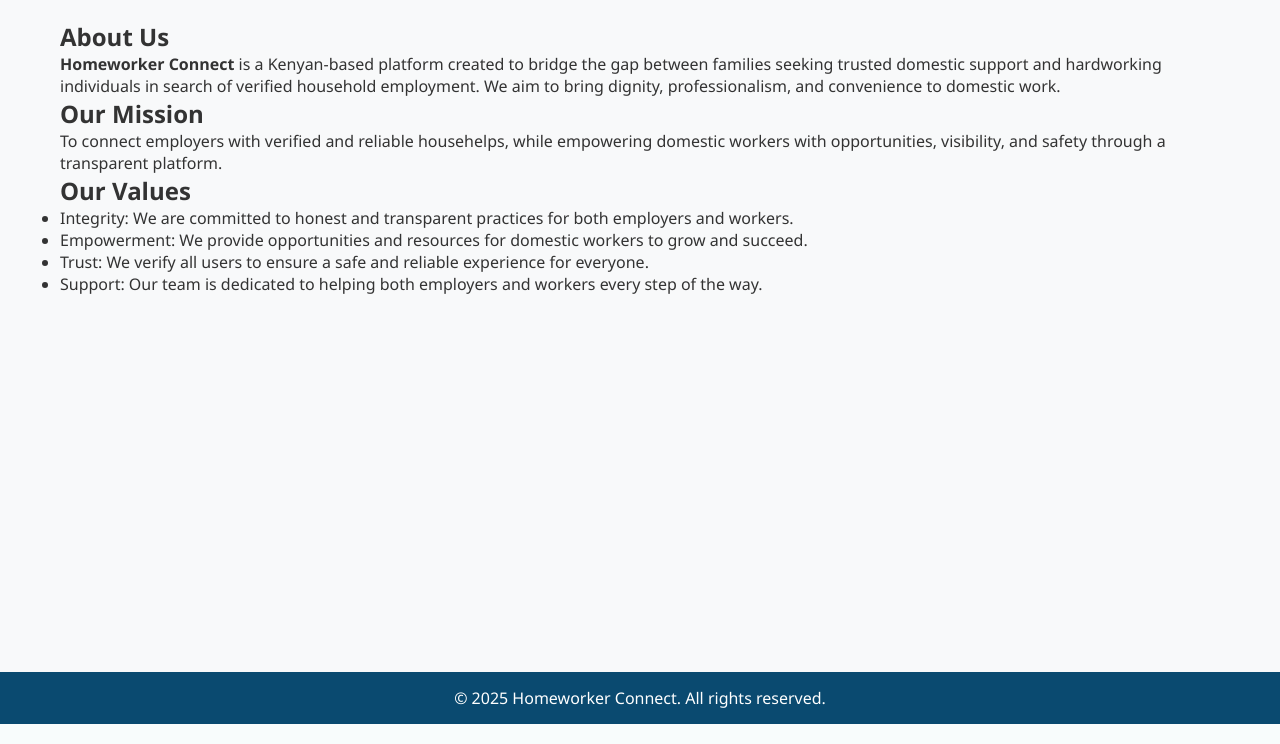
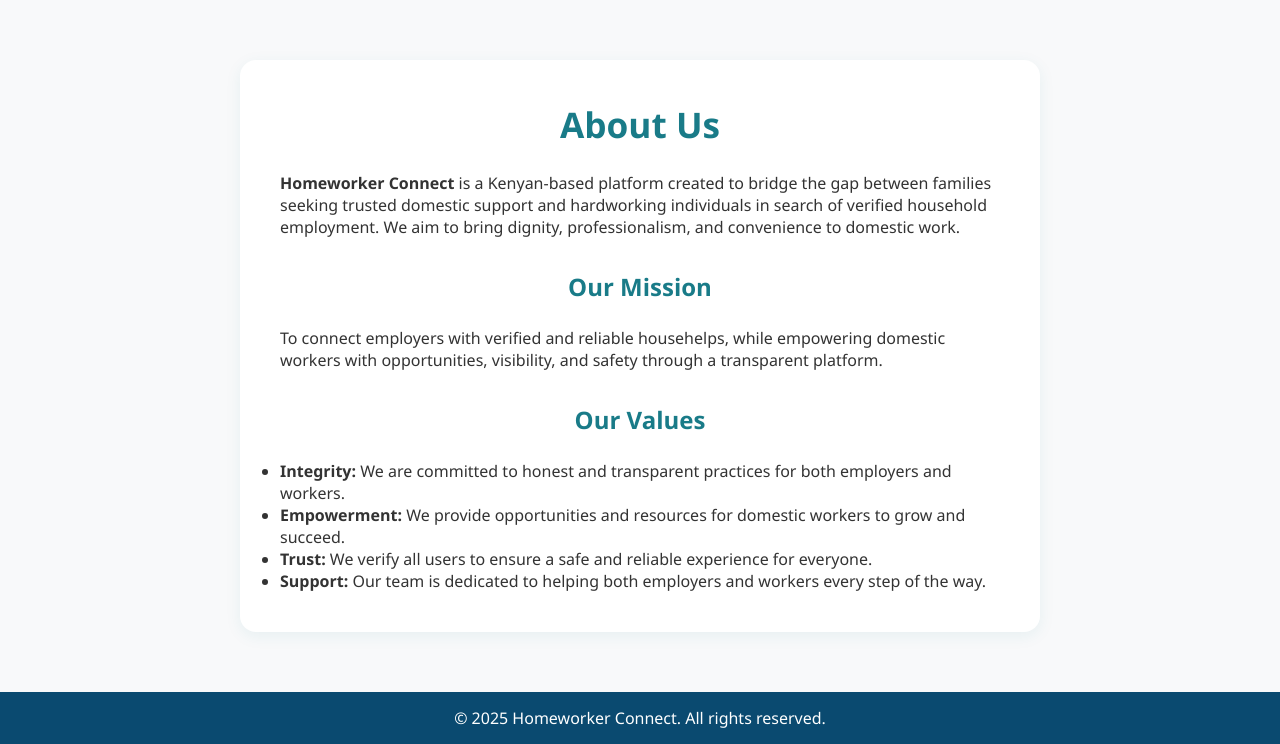
Before and after one commit to kenprohosting/Homeworker.info, a PHP site: page /houselp/about.php in a window 1280 px wide. Shown: the part 76-820 px from the top of the page. Run offline with PHP 8.4, Linux system fonts and the light colour scheme.

Commit message:
Unify About and Contact Us pages with FAQ card style for consistent layout

```diff
--- a/about.php
+++ b/about.php
@@ -32,19 +32,19 @@ $isLoggedIn = isset($_SESSION['employer_name']);
 
 <!-- About Page Content -->
 <main>
-  <div class="container">
-    <h2>About Us</h2>
+  <div class="faq-container">
+    <div class="faq-title">About Us</div>
     <p><strong>Homeworker Connect</strong> is a Kenyan-based platform created to bridge the gap between families seeking trusted domestic support and hardworking individuals in search of verified household employment. We aim to bring dignity, professionalism, and convenience to domestic work.</p>
 
-    <h2>Our Mission</h2>
+    <div class="faq-title" style="font-size:1.5rem; margin-top:32px;">Our Mission</div>
     <p>To connect employers with verified and reliable househelps, while empowering domestic workers with opportunities, visibility, and safety through a transparent platform.</p>
 
-    <h2>Our Values</h2>
+    <div class="faq-title" style="font-size:1.5rem; margin-top:32px;">Our Values</div>
     <ul>
-      <li>Integrity: We are committed to honest and transparent practices for both employers and workers.</li>
-      <li>Empowerment: We provide opportunities and resources for domestic workers to grow and succeed.</li>
-      <li>Trust: We verify all users to ensure a safe and reliable experience for everyone.</li>
-      <li>Support: Our team is dedicated to helping both employers and workers every step of the way.</li>
+      <li><strong>Integrity:</strong> We are committed to honest and transparent practices for both employers and workers.</li>
+      <li><strong>Empowerment:</strong> We provide opportunities and resources for domestic workers to grow and succeed.</li>
+      <li><strong>Trust:</strong> We verify all users to ensure a safe and reliable experience for everyone.</li>
+      <li><strong>Support:</strong> Our team is dedicated to helping both employers and workers every step of the way.</li>
     </ul>
   </div>
 </main>
--- a/contact.php
+++ b/contact.php
@@ -27,8 +27,9 @@ $isLoggedIn = isset($_SESSION['employer_name']);
     </ul>
   </nav>
 </header>
-<div class="contact-container">
-  <div class="contact-title">Contact Us</div>
+<main>
+  <div class="faq-container">
+    <div class="faq-title">Contact Us</div>
     <div class="contact-details">
       <div>Email: <a href="mailto:support@homeworkerconnect.co.ke">support@homeworker.info</a></div>
       <div>Phone: +254 700 000 000</div>
@@ -44,6 +45,7 @@ $isLoggedIn = isset($_SESSION['employer_name']);
       <button type="submit">Send Message</button>
     </form>
   </div>
+</main>
 <footer>
   <p>&copy; <?= date("Y") ?> Homeworker Connect. All rights reserved.</p>
 </footer>
```
Lines whose indentation alone changed are shown as unchanged.
